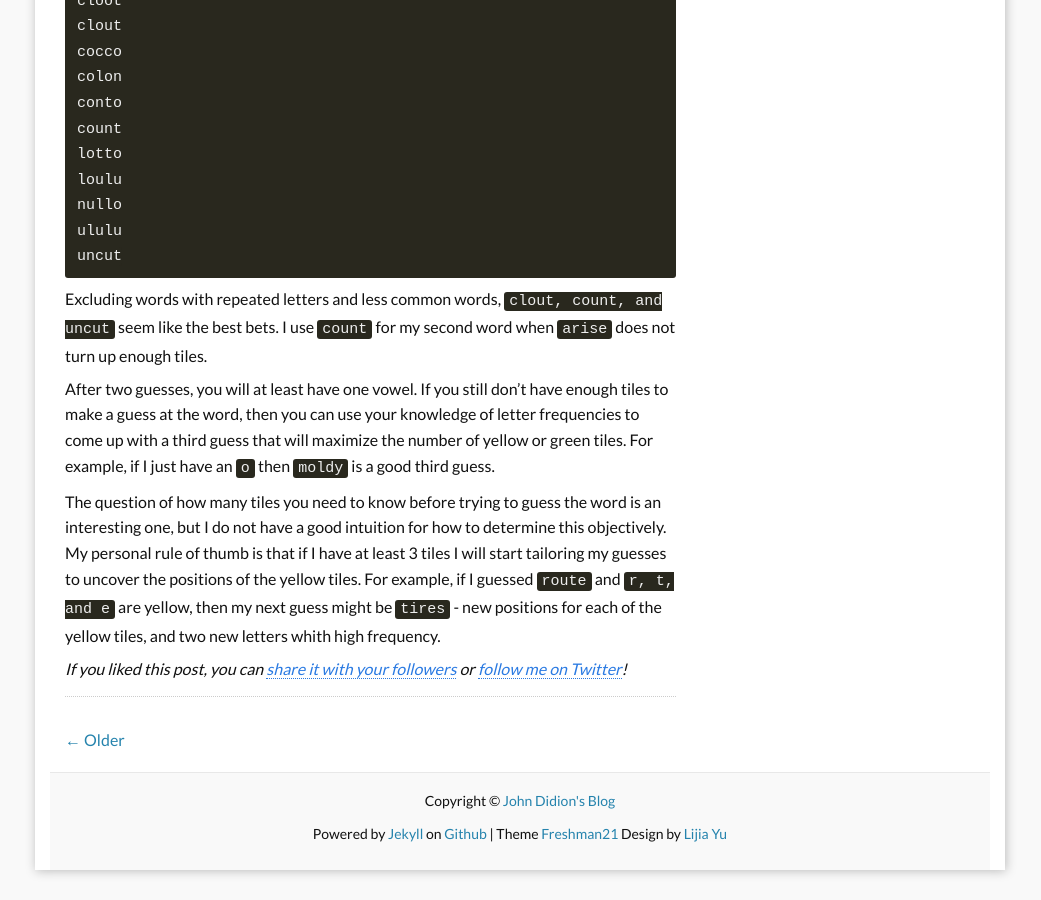
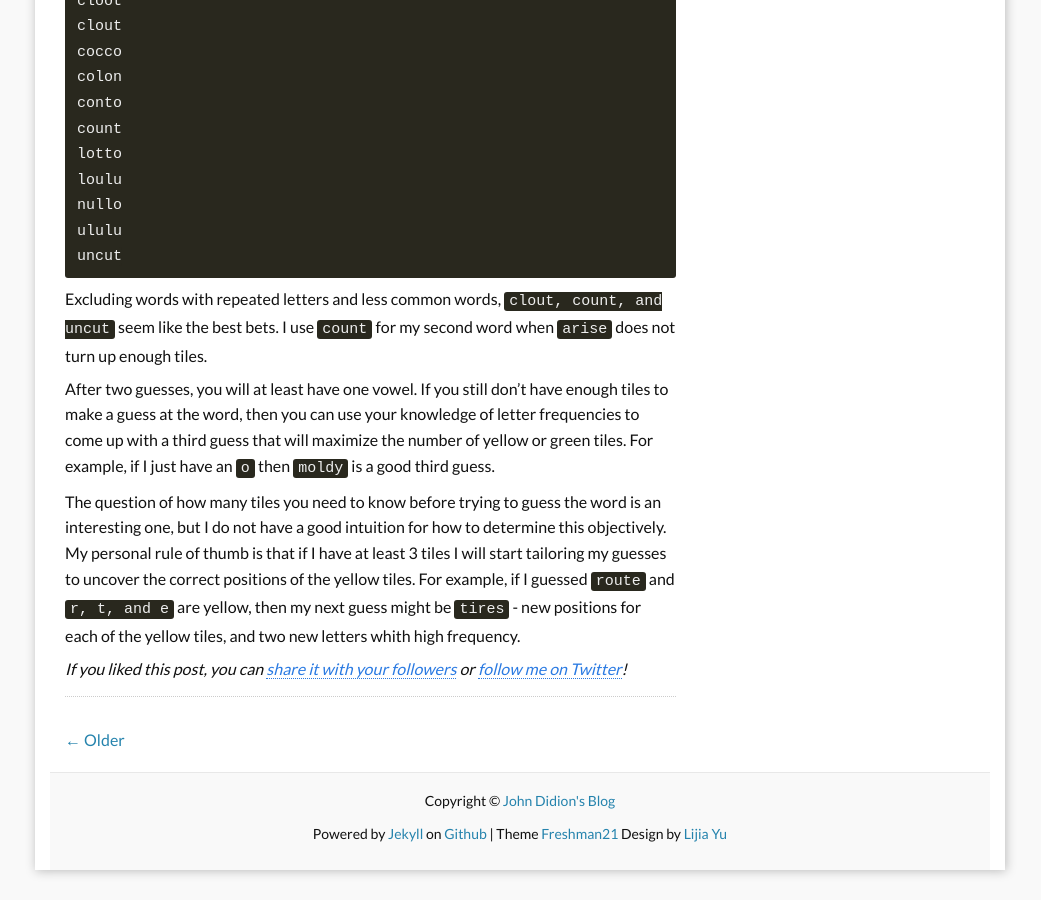
Before and after one commit to jdidion/jdidion.github.io, a Jekyll site: the page built from _posts/2022-02-13-WordleStats.md, in a window 1280 px wide and 900 px high, scrolled down 6541 px. Shown: the whole window, without its empty margins (120-1161 px from the left). Built offline with Jekyll 4.4.1, drawn with Linux system fonts in a browser that asks for light colours; comment, search, counter and statistics services are not loaded; some of the changed lines change nothing that is shown; some of the changed text lies outside the part shown.

Commit message:
Update 2022-02-13-WordleStats.md

````diff
--- a/_posts/2022-02-13-WordleStats.md
+++ b/_posts/2022-02-13-WordleStats.md
@@ -100,7 +100,7 @@
 serai
 ```
 
-Now, having played Wordle for a few weeks, I've have not seen any uncommon words, so my assumption is that the word list has been filtered to contain only words that most people will know. I think `serai` would be much less likely than the other two, so I would choose `arise` or `raise` as my first word to maximize my chance of getting a hit on my first guess.
+After playing Wordle for a few weeks I have not seen any uncommon words, so my assumption is that the word list has been filtered to contain only words that most people will know. I think `serai` would be much less likely than the other two, so I would choose `arise` or `raise` as my first word to maximize my chance of getting a hit on my first guess.
 
 ## Strategy 2: Maximize Green Tiles
 
@@ -113,15 +113,15 @@
 The first thing we have to do is read the word list from `stdin`. There are many ways to do this, but I'll use base R whenever possible to minimize the number of libraries I need to install.
 
 ```bash
-cat /usr/share/dict/words | awk 'length($0) == 5'| tr '[:upper:]' '[:lower:]' | sort | uniq | Rscript -e 'scan(file("stdin"), "raw")'
+cat /usr/share/dict/words | awk 'length($0) == 5' | tr '[:upper:]' '[:lower:]' | sort | uniq | Rscript -e 'scan(file("stdin"), "raw")'
 [1] "aalii" "aaron" "abaca" "aback" "abaff" "abaft" ...
 ```
 
-From here, we want to get to a matrix of words (rows) by letters (columns), i.e. an `N*5` matrix. For that, we can use `strsplit` followed by `unlist` to get to an array of characters, then fold them into a matrix using `matrix(ncol=5)`.
+From here, we want to get to a matrix of words (rows) by letters (columns), i.e. an `N*5` matrix. For that, we can use `strsplit` followed by `unlist` to get to an array of characters, then fold them into a matrix using `matrix(ncol=5, byrow=T)`.
 
 
 ```bash
-$ cat /usr/share/dict/words | awk 'length($0) == 5'| tr '[:upper:]' '[:lower:]' | sort | uniq | Rscript -e 'scan(file("stdin"), "raw") %>% strsplit("") %>% unlist %>% matrix(ncol=5, byrow=T)'
+$ cat /usr/share/dict/words | awk 'length($0) == 5' | tr '[:upper:]' '[:lower:]' | sort | uniq | Rscript -e 'scan(file("stdin"), "raw") %>% strsplit("") %>% unlist %>% matrix(ncol=5, byrow=T)'
      [,1] [,2] [,3] [,4] [,5]
 [1,] "a"  "a"  "l"  "i"  "i"
 [2,] "a"  "a"  "r"  "o"  "n"
@@ -133,6 +133,7 @@
 ```
 
 As a first approach to analyzing positional frequency, we can simply count the frequency of each letter in each column, using `table` (for brevity I'll just focus on the R command from now on):
+
 ```R
 > scan(file("stdin"), "raw") %>% strsplit("") %>% unlist %>% matrix(ncol=5, byrow=T) %>% apply(2, table)
   [,1] [,2] [,3] [,4] [,5]
@@ -244,4 +245,4 @@
 
 After two guesses, you will at least have one vowel. If you still don't have enough tiles to make a guess at the word, then you can use your knowledge of letter frequencies to come up with a third guess that will maximize the number of yellow or green tiles. For example, if I just have an `o` then `moldy` is a good third guess.
 
-The question of how many tiles you need to know before trying to guess the word is an interesting one, but I do not have a good intuition for how to determine this objectively. My personal rule of thumb is that if I have at least 3 tiles I will start tailoring my guesses to uncover the positions of the yellow tiles. For example, if I guessed `route` and `r, t, and e` are yellow, then my next guess might be `tires` - new positions for each of the yellow tiles, and two new letters whith high frequency.
+The question of how many tiles you need to know before trying to guess the word is an interesting one, but I do not have a good intuition for how to determine this objectively. My personal rule of thumb is that if I have at least 3 tiles I will start tailoring my guesses to uncover the correct positions of the yellow tiles. For example, if I guessed `route` and `r, t, and e` are yellow, then my next guess might be `tires` - new positions for each of the yellow tiles, and two new letters whith high frequency.
````
